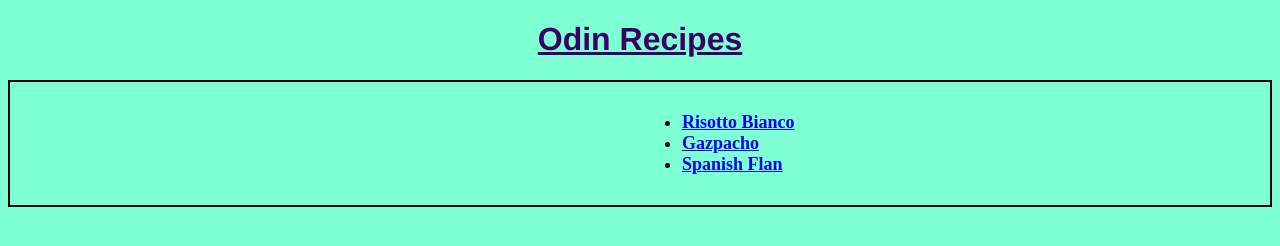
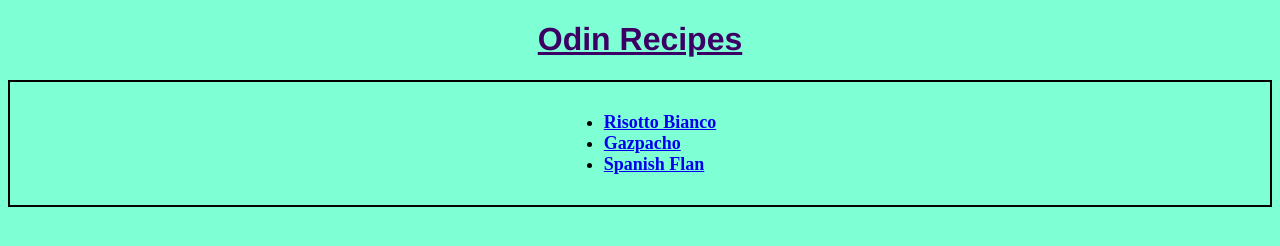
Before and after one commit to Lubesale/odin-recipes, a plain HTML site: page index.html in a window 1280 px wide. Drawn offline with Linux system fonts and the light colour scheme.

Commit message:
Center list using flexbox

```diff
--- a/CSS/style.css
+++ b/CSS/style.css
@@ -8,9 +8,11 @@ h1{
     color:rgb(60, 0, 100);
 }
 div.list{
+    display: flex;
     border: 2px solid black;
     padding: 12px;
-    padding-left: 50%;
     font-size: large;
     font-weight: bold;
+    justify-content: center;
+    align-items: center;
 }
```
